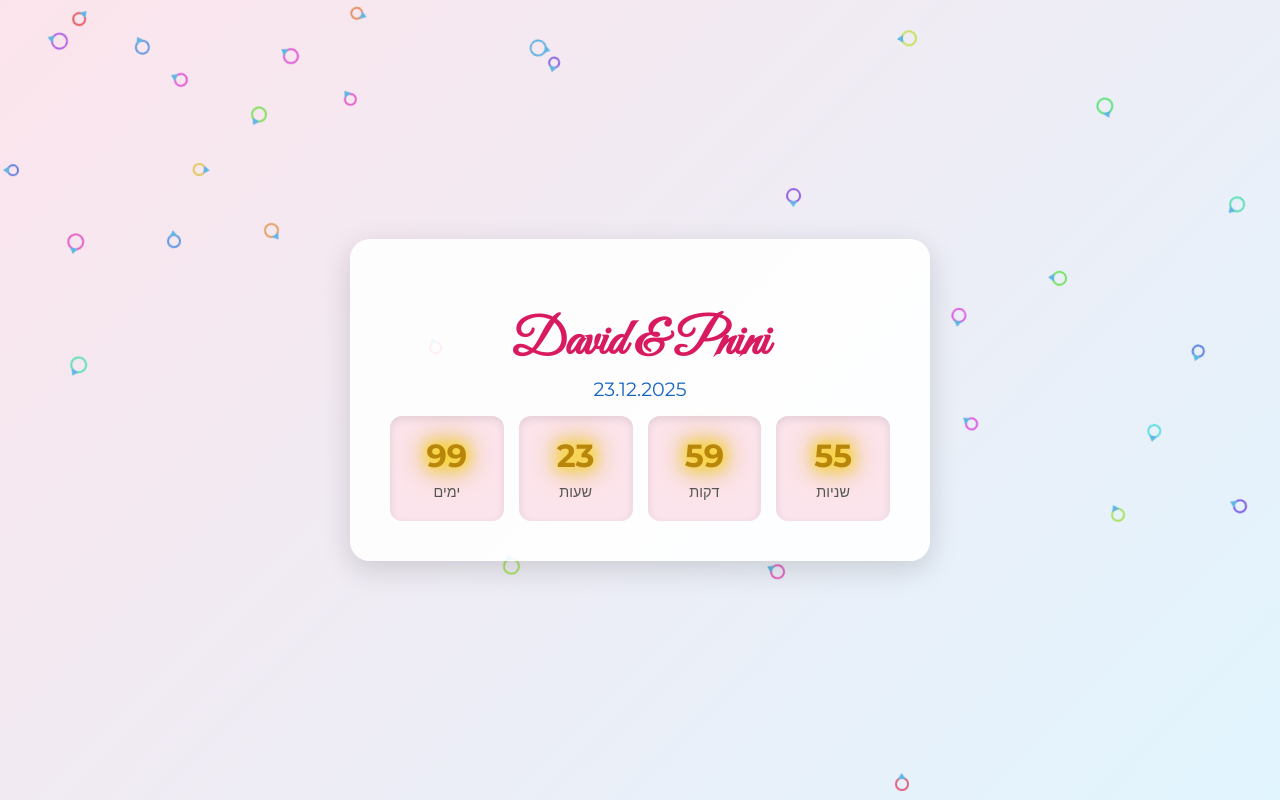
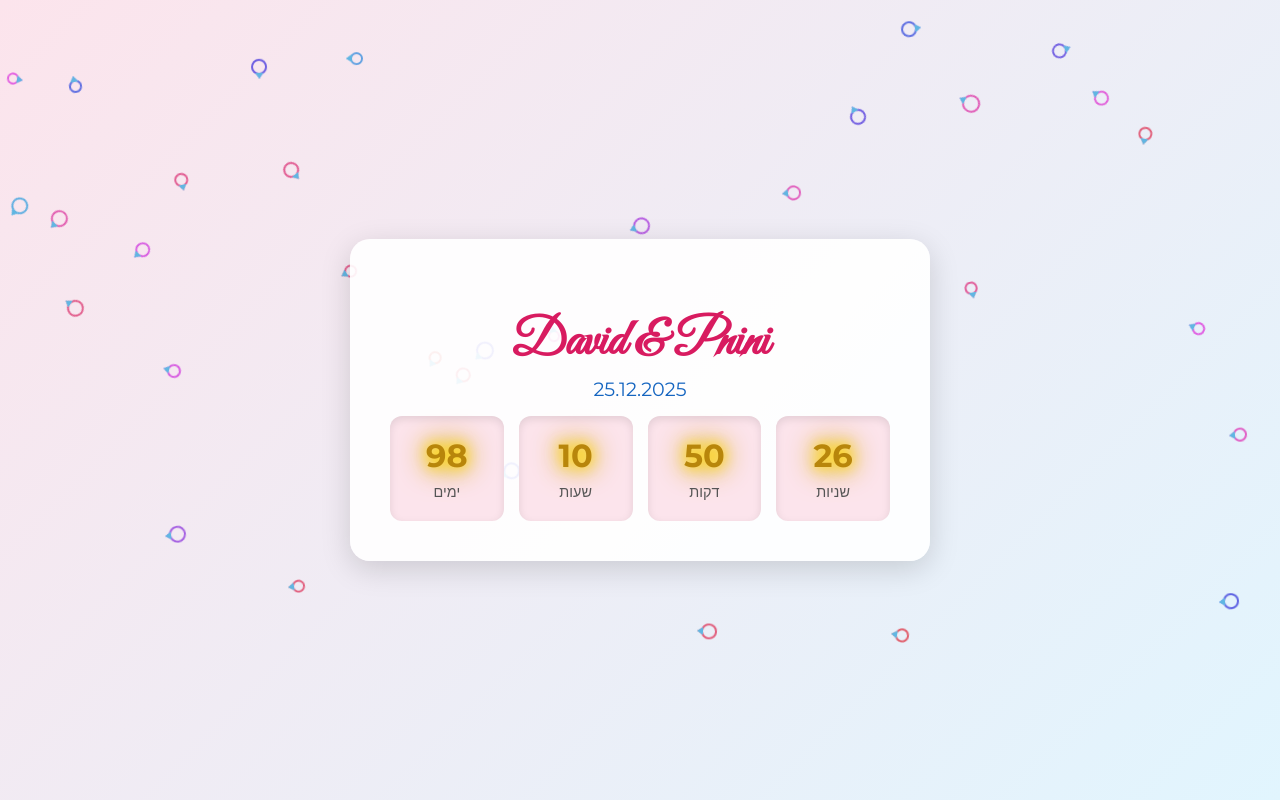
Before and after one commit to RivkaBarNatan/DavidPniniWedding, a plain HTML site: page index.html in a window 1280 px wide. Drawn offline with Linux system fonts and the light colour scheme.

Commit message:
Update index.html

```diff
--- a/index.html
+++ b/index.html
@@ -114,7 +114,7 @@ h1 {
 <body>
 <div class="container">
   <h1>David & Pnini</h1>
-  <div class="date">23.12.2025</div>
+  <div class="date">25.12.2025</div>
   <div class="countdown">
     <div class="time-box"><span id="days">0</span><div class="label">ימים</div></div>
     <div class="time-box"><span id="hours">0</span><div class="label">שעות</div></div>
@@ -124,9 +124,8 @@ h1 {
 </div>
 
 <script>
-// ספירה לאחור
-const weddingDate = new Date();
-weddingDate.setDate(weddingDate.getDate() + 100);
+// ספירה לאחור לתאריך 25.12.2025
+const weddingDate = new Date('2025-12-25T00:00:00');
 
 function updateCountdown() {
   const now = new Date().getTime();
@@ -143,7 +142,7 @@ function updateCountdown() {
 setInterval(updateCountdown,1000);
 updateCountdown();
 
-// יצירת טבעות יהלום נופלות
+// יצירת טבעות יהלום נופלות עם ברק צבעוני
 function createDiamondRings() {
   const count = 80;
   for(let i=0;i<count;i++){
@@ -153,12 +152,28 @@ function createDiamondRings() {
     const size = 8 + Math.random()*6;
     ring.style.width = size+'px';
     ring.style.height = size+'px';
-    const hue = Math.random()*360;
+
+    // צבע בסיס והברק משתנה בזמן הנפילה
+    const hue = 200 + Math.random()*160;
     ring.style.borderColor = `hsl(${hue},70%,60%)`;
-    ring.style.top = -Math.random()*window.innerHeight + 'px'; // מתחיל מחוץ למסך
     ring.style.animationDuration = (3+Math.random()*4)+'s';
     ring.style.animationDelay = (Math.random()*5)+'s';
+    ring.style.top = -Math.random()*window.innerHeight + 'px';
     ring.style.transform = `rotate(${Math.random()*360}deg)`;
+
+    // שינוי קל של צבע היהלום כל פעם מחדש
+    const diamond = document.createElement('div');
+    diamond.style.width = '0';
+    diamond.style.height = '0';
+    diamond.style.borderLeft = '4px solid transparent';
+    diamond.style.borderRight = '4px solid transparent';
+    diamond.style.borderBottom = `6px solid hsl(${hue},80%,70%)`;
+    diamond.style.position = 'absolute';
+    diamond.style.top = '-6px';
+    diamond.style.left = '50%';
+    diamond.style.transform = 'translateX(-50%)';
+    ring.appendChild(diamond);
+
     document.body.appendChild(ring);
   }
 }
```
